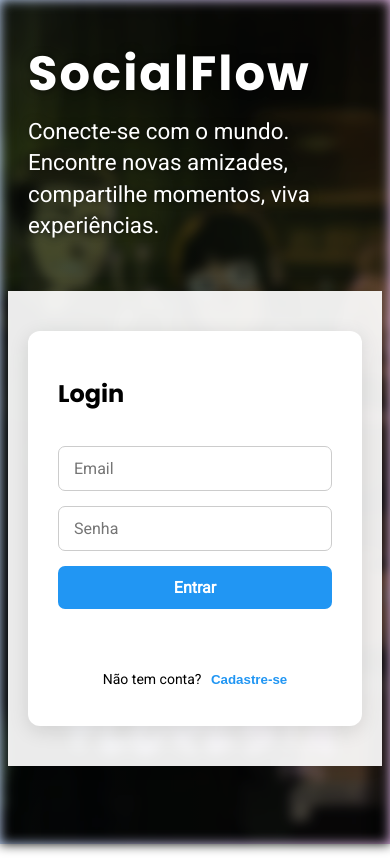
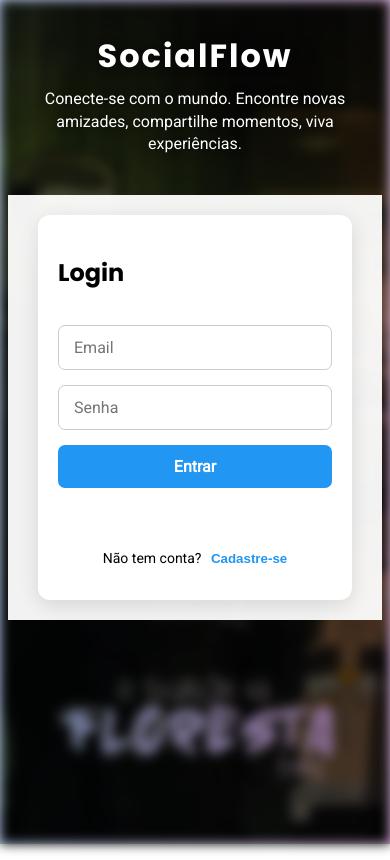
Before and after one commit to Naat-lol/Socialflow, a plain HTML site: page index.html in a window 390 px wide. Drawn offline with Linux system fonts and the light colour scheme.

Commit message:
Update index.css

```diff
--- a/index.css
+++ b/index.css
@@ -80,38 +80,6 @@
 }
 
 /* ========================
-   FUNDO ANIMADO DE BANDEIRAS
-======================== */
-.flag-background-multi {
-  position: absolute;
-  inset: 0;
-  overflow: hidden;
-  opacity: 0.1;
-  pointer-events: none;
-  user-select: none;
-  z-index: 0;
-  display: flex;
-  flex-direction: column;
-  justify-content: space-between;
-  padding: 10px 0;
-  gap: 8px;
-}
-
-.flag-row {
-  display: flex;
-  white-space: nowrap;
-  position: relative;
-  font-size: 40px;
-  line-height: 1;
-  overflow: hidden;
-}
-
-.flag-group {
-  display: flex;
-  gap: 15px;
-}
-
-/* ========================
    CONTEÚDO DO FORMULÁRIO
 ======================== */
 #content {
@@ -189,15 +157,59 @@ button[type="submit"]:hover, #btnLogout:hover { background-color: #0b7dda; }
 
 #user-section { text-align: center; font-family: 'Poppins', sans-serif; }
 
+/* ========================
+   RESPONSIVIDADE
+======================== */
 @media (max-width: 820px) {
-  #main-container { flex-direction: column; }
-  #left-column, #right-column {
+  #main-container {
+    flex-direction: column;
+    height: auto;
+    min-height: 100vh;
+  }
+
+  #left-column {
     flex: none;
     width: 100%;
     height: auto;
-    padding: 40px 20px;
+    padding: 30px 20px;
+    text-align: center;
     box-sizing: border-box;
   }
-  #left-column h1 { font-size: 3rem; margin-bottom: 15px; }
-  #content { max-width: 100%; }
+
+  #left-column h1 {
+    font-size: 2.5rem;
+    margin-bottom: 15px;
+  }
+
+  #left-column p {
+    font-size: 1.1rem;
+  }
+
+  #right-column {
+    flex: none;
+    width: 100%;
+    height: auto;
+    padding: 20px;
+    box-shadow: none;
+    background: rgba(255,255,255,0.95);
+  }
+
+  #content {
+    max-width: 100%;
+    padding: 0 10px;
+  }
 }
+
+@media (max-width: 480px) {
+  #left-column h1 {
+    font-size: 2rem;
+  }
+
+  #left-column p {
+    font-size: 1rem;
+  }
+
+  form {
+    padding: 20px;
+  }
+}
```
